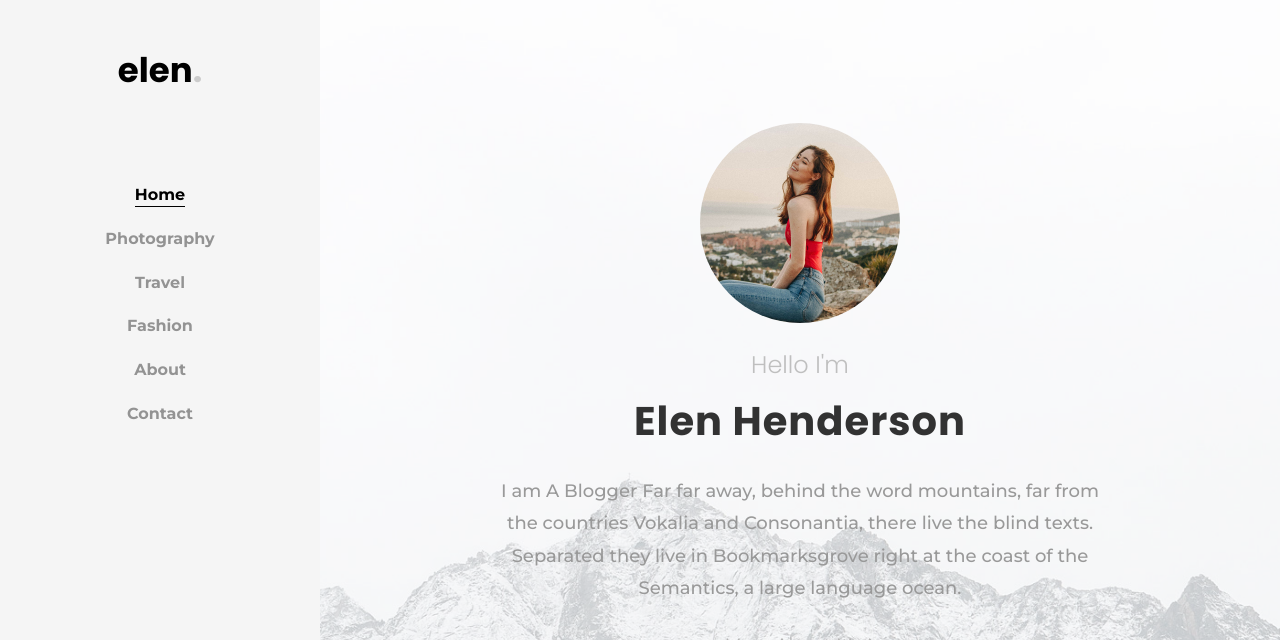
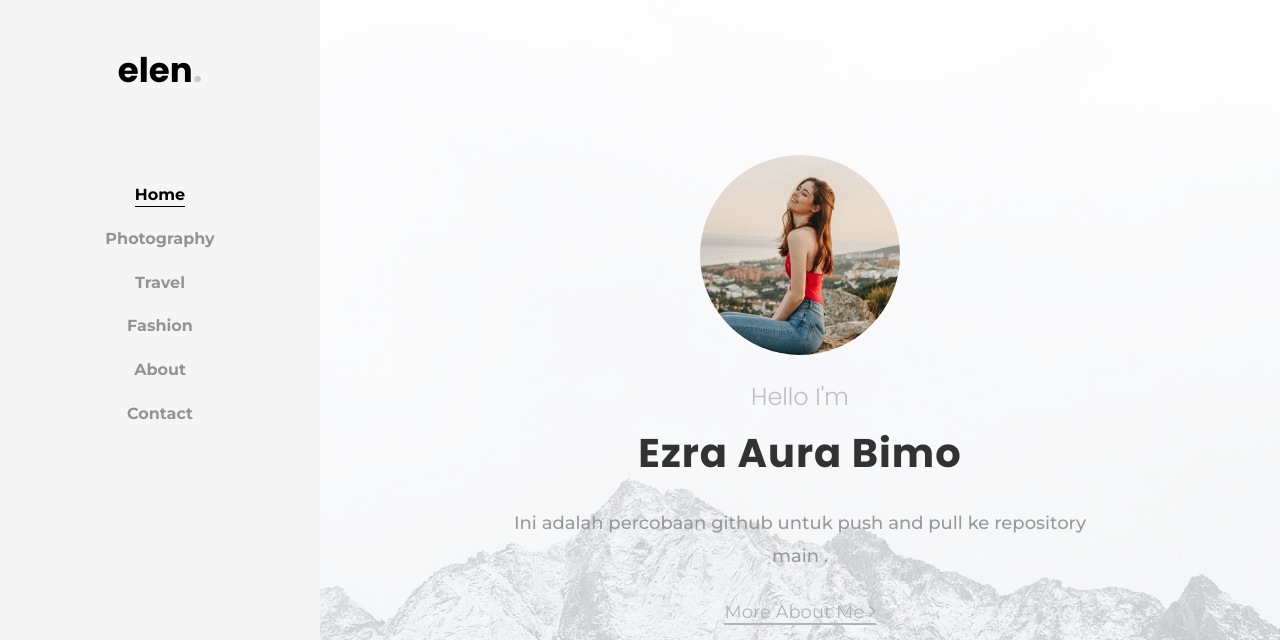
Before and after one commit to Jendbim/coba, a plain HTML site: page index.html in a window 1280 px wide. Shown: the top 640 px of the page. Drawn offline with Linux system fonts and the light colour scheme; some packages are replaced by stand-ins of ours; no server answers; files whose address does not match are found by name.

Commit message:
mengganti index

```diff
--- a/index.html
+++ b/index.html
@@ -63,8 +63,8 @@
 						<div class="img mb-4" style="background-image: url(images/author.jpg);"></div>
 						<div class="desc">
 							<h2 class="subheading">Hello I'm</h2>
-							<h1 class="mb-4">Elen Henderson</h1>
-							<p class="mb-4">I am A Blogger Far far away, behind the word mountains, far from the countries Vokalia and Consonantia, there live the blind texts. Separated they live in Bookmarksgrove right at the coast of the Semantics, a large language ocean.</p>
+							<h1 class="mb-4">Ezra Aura Bimo</h1>
+							<p class="mb-4">Ini adalah percobaan github untuk push and pull ke repository main .</p>
 							<p><a href="#" class="btn-custom">More About Me <span class="ion-ios-arrow-forward"></span></a></p>
 						</div>
 					</div>
```
